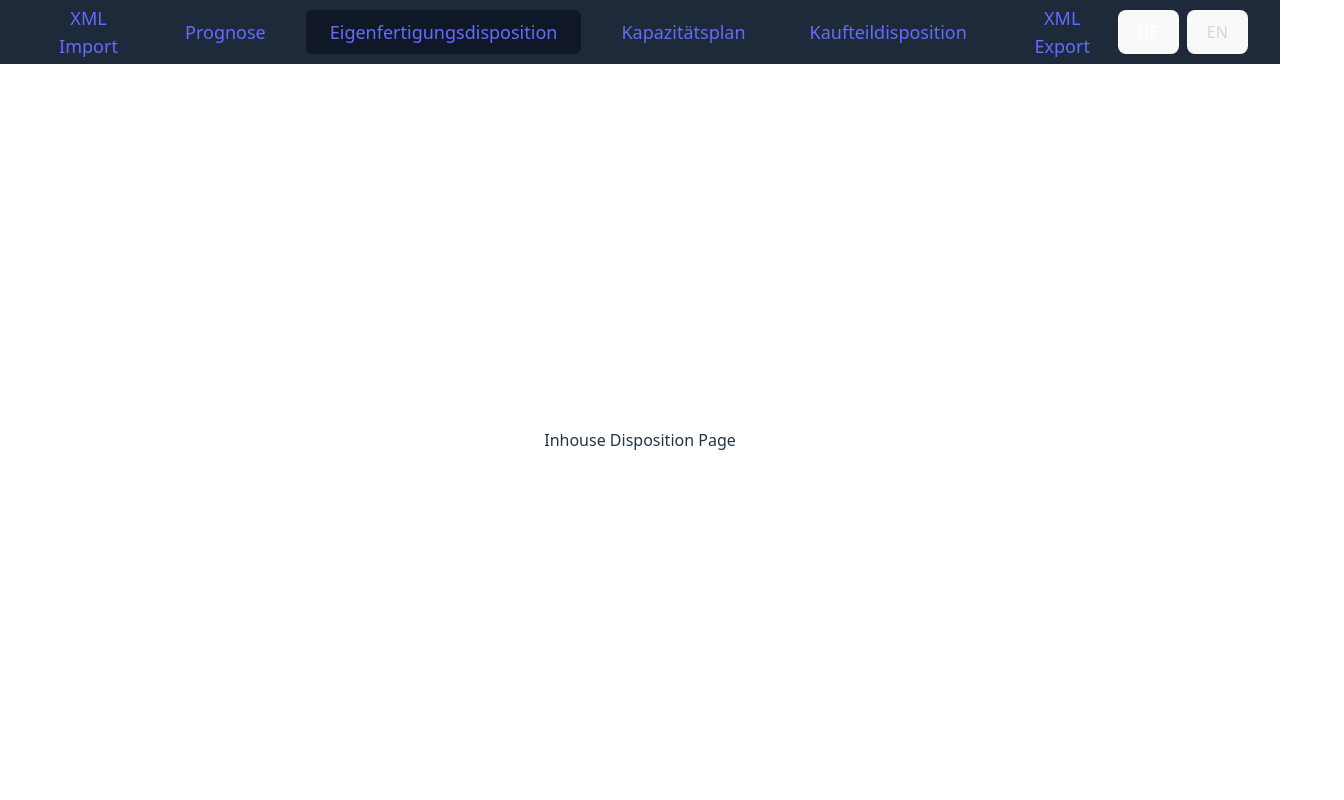
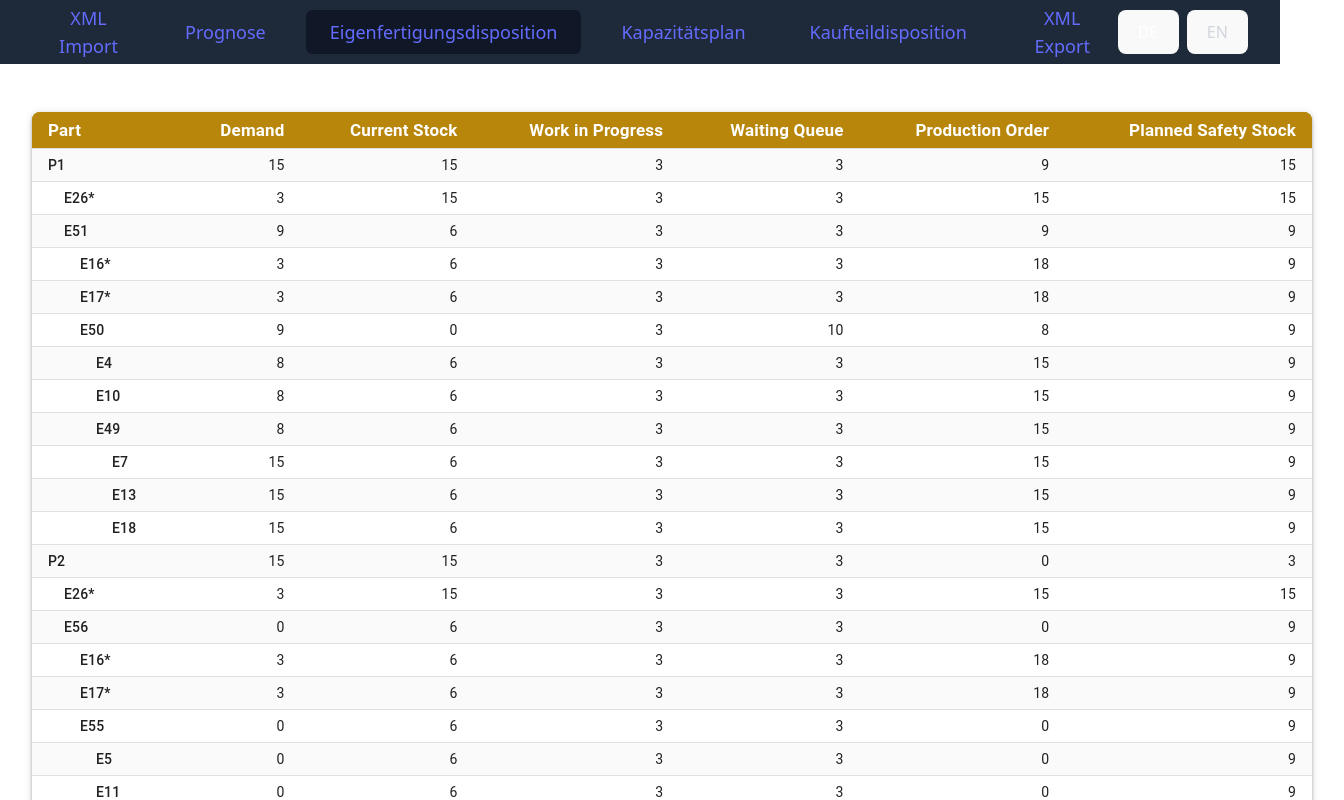
Before and after one commit to MarcoC567/pps, a React (Vite) app: page /inhouse-disposition in a window 1280 px wide. Shown: the top 800 px of the page, 1344 px wide, since content can reach past the window. Built offline with nearby package versions, Linux system fonts and the light colour scheme.

Commit message:
fixed some bugs

```diff
--- /dev/null
+++ b/src/pages/inhouse-disposition/display.tsx
@@ -0,0 +1,104 @@
+import { Box, Table, TableBody, TableCell, TableContainer, TableFooter, TableHead, TableRow } from "@mui/material"
+import { DispositionValues, productBOMs } from "./util/bom.ts";
+import { PartId } from "./util/parts.type.ts";
+import { flattenTree } from "./util/helpers.ts";
+
+export const Display = ({ dpR, dpI }) => {
+  const dpResult: Map<string, number> = dpR as Map<string, number>;
+  const dpInput = dpI as Map<string, DispositionValues>;
+  const flattenedBOMTree = flattenTree(productBOMs);
+
+  function getDispositionValues(partId: PartId): DispositionValues {
+    return {
+      demand: dpInput.get(partId)?.demand ?? 0,
+      currentStock: dpInput.get(partId)?.currentStock ?? 0,
+      workInProgress: dpInput.get(partId)?.workInProgress ?? 0,
+      waitingQueue: dpInput.get(partId)?.waitingQueue ?? 0,
+      productionOrder: dpResult.get(partId) ?? 0,
+      plannedSafetyStock: dpInput.get(partId)?.plannedSafetyStock ?? 0,
+    };
+  }
+  //TODO: Translations
+
+  return (
+    <TableContainer
+      sx={{
+        maxWidth: '100%',
+        minWidth: '80rem',
+        overflowX: 'auto',
+        boxShadow: 3,
+        borderRadius: 2,
+      }}
+    >
+      <Table size="small" stickyHeader>
+        <TableHead>
+          <TableRow
+            sx={{
+              backgroundColor: 'darkgoldenrod',
+              '& th': {
+                color: 'white',
+                fontWeight: 'bold',
+                fontSize: '1.0625rem',
+                position: 'sticky',
+                top: 0,
+                zIndex: 1,
+                backgroundColor: 'darkgoldenrod',
+              },
+            }}
+          >
+            <TableCell>Part</TableCell>
+            <TableCell align="right">Demand</TableCell>
+            <TableCell align="right">Current Stock</TableCell>
+            <TableCell align="right">Work in Progress</TableCell>
+            <TableCell align="right">Waiting Queue</TableCell>
+            <TableCell align="right">Production Order</TableCell>
+            <TableCell align="right">Planned Safety Stock</TableCell>
+          </TableRow>
+        </TableHead>
+
+
+        <TableBody>
+          {flattenedBOMTree.map((part, index) => {
+            const {
+              demand,
+              currentStock,
+              workInProgress,
+              waitingQueue,
+              productionOrder,
+              plannedSafetyStock,
+            } = getDispositionValues(part.partId);
+
+            return (
+              <TableRow
+                key={part.id}
+                sx={{
+                  backgroundColor: index % 2 === 0 ? 'grey.50' : 'white',
+                  '&:last-child td, &:last-child th': { border: 0 },
+                  '&:hover': { backgroundColor: 'grey.100' },
+                }}
+              >
+                <TableCell>
+                  <Box pl={part.level * 2} fontWeight="medium">
+                    {part.partId + (["E16", "E17", "E26"].includes(part.partId) ? "*" : "") }
+                  </Box>
+                </TableCell>
+                <TableCell align="right">{demand}</TableCell>
+                <TableCell align="right">{currentStock}</TableCell>
+                <TableCell align="right">{workInProgress}</TableCell>
+                <TableCell align="right">{waitingQueue}</TableCell>
+                <TableCell align="right">{productionOrder}</TableCell>
+                <TableCell align="right">{plannedSafetyStock}</TableCell>
+              </TableRow>
+            );
+          })}
+        </TableBody>
+        <TableFooter>
+          <TableRow>
+            <TableCell>*Shared parts</TableCell>
+          </TableRow>
+        </TableFooter>
+      </Table>
+    </TableContainer>
+
+  );
+}
--- a/src/pages/inhouse-disposition/index.tsx
+++ b/src/pages/inhouse-disposition/index.tsx
@@ -1,3 +1,69 @@
+import { useEffect, useState } from "react";
+import { dispositionService} from "./services";
+import { DispositionInput, DispositionValues, productBOMs } from "./util/bom.ts";
+import { Display } from "./display.tsx";
+import { Paper } from "@mui/material";
+import { PartId } from "./util/parts.type.ts";
+import { INHOUSE_DISPOSITION_INPUT, INHOUSE_DISPOSITION_RESULT } from "./services/inhouseDisposition.service.ts";
+
 export default function InhouseDispositionPage() {
-  return <div>Inhouse Disposition Page</div>;
+  const [dispositionOutput, setDispositionOutput] = useState<Map<string, number> | null>(null);
+  const [dispositionInput, setDispositionInput] = useState<DispositionInput | null>(null);
+  useEffect(() => {
+    // your side effect code here
+    const dispositionInput: DispositionInput = new Map<PartId, DispositionValues>([
+      // finished products
+      ['P1',{ demand:15, plannedSafetyStock:15, currentStock:15, waitingQueue:3, workInProgress:3, productionOrder:0 }],
+      ['P2',{ demand:15, plannedSafetyStock:3, currentStock:15, waitingQueue:3, workInProgress:3, productionOrder:0 }],
+      ['P3',{ demand:9,  plannedSafetyStock:3,  currentStock:3,  waitingQueue:3, workInProgress:3, productionOrder:0 }],
+
+      // E‑parts for P1
+      ['E51',{ demand:0, plannedSafetyStock:9, currentStock:6, waitingQueue:3, workInProgress:3, productionOrder:0 }],
+      ['E50',{ demand:0, plannedSafetyStock:9, currentStock:0, waitingQueue:10, workInProgress:3, productionOrder:0 }],
+      ['E4', { demand:0, plannedSafetyStock:9, currentStock:6, waitingQueue:3, workInProgress:3, productionOrder:0 }],
+      ['E10',{ demand:0, plannedSafetyStock:9, currentStock:6, waitingQueue:3, workInProgress:3, productionOrder:0 }],
+      ['E49',{ demand:0, plannedSafetyStock:9, currentStock:6, waitingQueue:3, workInProgress:3, productionOrder:0 }],
+      ['E7', { demand:0, plannedSafetyStock:9, currentStock:6, waitingQueue:3, workInProgress:3, productionOrder:0 }],
+      ['E13',{ demand:0, plannedSafetyStock:9, currentStock:6, waitingQueue:3, workInProgress:3, productionOrder:0 }],
+      ['E18',{ demand:0, plannedSafetyStock:9, currentStock:6, waitingQueue:3, workInProgress:3, productionOrder:0 }],
+
+      // E‑parts for P2
+      ['E56',{ demand:0, plannedSafetyStock:9, currentStock:6, waitingQueue:3, workInProgress:3, productionOrder:0 }],
+      ['E55',{ demand:0, plannedSafetyStock:9, currentStock:6, waitingQueue:3, workInProgress:3, productionOrder:0 }],
+      ['E5', { demand:0, plannedSafetyStock:9, currentStock:6, waitingQueue:3, workInProgress:3, productionOrder:0 }],
+      ['E11',{ demand:0, plannedSafetyStock:9, currentStock:6, waitingQueue:3, workInProgress:3, productionOrder:0 }],
+      ['E54',{ demand:0, plannedSafetyStock:9, currentStock:6, waitingQueue:3, workInProgress:3, productionOrder:0 }],
+      ['E8', { demand:0, plannedSafetyStock:9, currentStock:6, waitingQueue:3, workInProgress:3, productionOrder:0 }],
+      ['E14',{ demand:0, plannedSafetyStock:9, currentStock:6, waitingQueue:3, workInProgress:3, productionOrder:0 }],
+      ['E19',{ demand:0, plannedSafetyStock:9, currentStock:6, waitingQueue:3, workInProgress:3, productionOrder:0 }],
+
+      // E‑parts for P3
+      ['E31',{ demand:0, plannedSafetyStock:9, currentStock:6, waitingQueue:3, workInProgress:3, productionOrder:0 }],
+      ['E30',{ demand:0, plannedSafetyStock:9, currentStock:6, waitingQueue:3, workInProgress:3, productionOrder:0 }],
+      ['E6', { demand:0, plannedSafetyStock:9, currentStock:6, waitingQueue:3, workInProgress:3, productionOrder:0 }],
+      ['E12',{ demand:0, plannedSafetyStock:9, currentStock:6, waitingQueue:3, workInProgress:3, productionOrder:0 }],
+      ['E29',{ demand:0, plannedSafetyStock:9, currentStock:6, waitingQueue:3, workInProgress:3, productionOrder:0 }],
+      ['E9', { demand:0, plannedSafetyStock:9, currentStock:6, waitingQueue:3, workInProgress:3, productionOrder:0 }],
+      ['E15',{ demand:0, plannedSafetyStock:9, currentStock:6, waitingQueue:3, workInProgress:3, productionOrder:0 }],
+      ['E20',{ demand:0, plannedSafetyStock:9, currentStock:6, waitingQueue:3, workInProgress:3, productionOrder:0 }],
+
+      // shared E‑parts
+      ['E26',{ demand:0, plannedSafetyStock:15, currentStock:15, waitingQueue:3, workInProgress:3, productionOrder:0 }],
+      ['E16',{ demand:0, plannedSafetyStock:9, currentStock:6, waitingQueue:3, workInProgress:3, productionOrder:0 }],
+      ['E17',{ demand:0, plannedSafetyStock:9, currentStock:6, waitingQueue:3, workInProgress:3, productionOrder:0 }],
+    ]);// fetch from local storage and map accordingly
+    localStorage.setItem(INHOUSE_DISPOSITION_INPUT, JSON.stringify(dispositionInput));
+    const dispositionOutput = dispositionService.calculateDispositionValues(productBOMs, dispositionInput);
+    setDispositionOutput(dispositionOutput);
+    setDispositionInput(dispositionInput);
+  }, []);
+
+  if (!dispositionInput || !dispositionOutput) {
+    return null;                      // or a <CircularProgress />
+  }
+  return <div>
+    <Paper>
+      <Display dpR={dispositionOutput} dpI={dispositionInput} />
+    </Paper>
+  </div>;
 }
--- /dev/null
+++ b/src/pages/inhouse-disposition/services/index.ts
@@ -0,0 +1,3 @@
+import { DispositionService } from "./inhouseDisposition.service.ts";
+
+export const dispositionService = new DispositionService();
--- a/src/pages/inhouse-disposition/1.service.ts
+++ b/src/pages/inhouse-disposition/services/inhouseDisposition.service.ts
@@ -2,12 +2,19 @@ import {
   DispositionInput,
   DispositionValues,
   PartBOM,
-} from "./bom.ts";
-import { PartId } from "./parts.type.ts";
+} from "../util/bom.ts";
+import { PartId } from "../util/parts.type.ts";
+
+export const INHOUSE_DISPOSITION_RESULT = 'inhouseDispositionResult';
+export const INHOUSE_DISPOSITION_INPUT = 'inhouseDispositionInput';
 
 export class DispositionService {
   private output!: Map<PartId, number>;
 
+  /*
+    Recursively calculate the disposition values for the given product BOMs and the given disposition input.
+    Saves the result in local storage.
+   */
   public calculateDispositionValues(productBOMs: PartBOM[], dispositionInput: DispositionInput): Map<PartId, number> {
     this.output = new Map<PartId, number>();
 
@@ -15,7 +22,9 @@ export class DispositionService {
       this.traverseAndCalculate(partBOM, dispositionInput);
     })
 
-    return new Map<PartId, number>(this.output);
+    const outputMap = new Map<PartId, number>(this.output);
+    localStorage.setItem(INHOUSE_DISPOSITION_RESULT, JSON.stringify(outputMap));
+    return outputMap;
   }
 
   private traverseAndCalculate(partBOM: PartBOM, input: DispositionInput, carryOver?: number): void {
--- a/src/pages/inhouse-disposition/bom.ts
+++ b/src/pages/inhouse-disposition/util/bom.ts
@@ -164,4 +164,4 @@ const p3: PartBOM = {
   ],
 }
 
-export const products: PartBOM[] = [p1, p2, p3];
+export const productBOMs: PartBOM[] = [p1, p2, p3];
--- /dev/null
+++ b/src/pages/inhouse-disposition/util/helpers.ts
@@ -0,0 +1,18 @@
+export function flattenTree(nodes, level = 0, parent = null) {
+  let result = [];
+
+  for (const node of nodes) {
+    const { parts, ...rest } = node;
+    result.push({ ...rest, level, parent });
+
+    if (parts?.length) {
+      result = result.concat(flattenTree(parts, level + 1, node.id));
+    }
+  }
+
+  return result;
+}
+
+export function getDispositionResult() {
+
+}
--- a/src/pages/production-plan/index.tsx
+++ b/src/pages/production-plan/index.tsx
@@ -1,59 +1,59 @@
-import ForecastTable from './ForecastTable.tsx';
-import SalesForecastTable from './SalesForecastTable.tsx';
-import StockAndQueueTable, { StockData } from './StockAndQueueTable.tsx';
-import parts from '../../data/base-data/parts.json';
-
-export default function ProductionPlanPage() {
-  const forecastData = [
-    {
-      product: "P1 Children Bike",
-      values: [150, 150, 150, 150, 200, 250, 250],
-    },
-    {
-      product: "P2 Women Bike",
-      values: [150, 150, 150, 100, 150, 150, 150],
-    },
-    {
-      product: "P3 Men Bike",
-      values: [150, 150, 150, 100, 150, 100, 100],
-    },
-  ];
-
-  const salesForecastData = [
-    {
-      product: "P1 Children Bike",
-      current: 200,
-      next: 200,
-    },
-    {
-      product: "P2 Women Bike",
-      current: 100,
-      next: 150,
-    },
-    {
-      product: "P3 Men Bike",
-      current: 50,
-      next: 50,
-    },
-  ];
-
-  console.log(parts);
-
-  const stockData: StockData[] = parts.artikel.map(artikel => {
-    return {
-      product: `${artikel.artikelnummer} ${artikel.bezeichnung}`,
-      stock: 0,
-      endStock: 0,
-      waitingList: 0,
-      inProduction: 0,
-    } as StockData
-  });
-
-  return (
-    <div>
-      <ForecastTable forecastData={forecastData} />
-      <SalesForecastTable salesForecastData={salesForecastData} />
-      <StockAndQueueTable stockData={stockData} />
-    </div>
-  );
-}
+// import ForecastTable from './ForecastTable.tsx';
+// import SalesForecastTable from './SalesForecastTable.tsx';
+// import StockAndQueueTable, { StockData } from './StockAndQueueTable.tsx';
+// import parts from '../../data/base-data/parts.json';
+//
+// export default function ProductionPlanPage() {
+//   const forecastData = [
+//     {
+//       product: "P1 Children Bike",
+//       values: [150, 150, 150, 150, 200, 250, 250],
+//     },
+//     {
+//       product: "P2 Women Bike",
+//       values: [150, 150, 150, 100, 150, 150, 150],
+//     },
+//     {
+//       product: "P3 Men Bike",
+//       values: [150, 150, 150, 100, 150, 100, 100],
+//     },
+//   ];
+//
+//   const salesForecastData = [
+//     {
+//       product: "P1 Children Bike",
+//       current: 200,
+//       next: 200,
+//     },
+//     {
+//       product: "P2 Women Bike",
+//       current: 100,
+//       next: 150,
+//     },
+//     {
+//       product: "P3 Men Bike",
+//       current: 50,
+//       next: 50,
+//     },
+//   ];
+//
+//   console.log(parts);
+//
+//   const stockData: StockData[] = parts.artikel.map(artikel => {
+//     return {
+//       product: `${artikel.artikelnummer} ${artikel.bezeichnung}`,
+//       stock: 0,
+//       endStock: 0,
+//       waitingList: 0,
+//       inProduction: 0,
+//     } as StockData
+//   });
+//
+//   return (
+//     <div>
+//       <ForecastTable forecastData={forecastData} />
+//       <SalesForecastTable salesForecastData={salesForecastData} />
+//       <StockAndQueueTable stockData={stockData} />
+//     </div>
+//   );
+// }
```
Also changed, not shown: src/pages/inhouse-disposition/util/parts.type.ts (renamed from src/pages/inhouse-disposition/parts.type.ts), 1 other file (tests, documents, lock files or other folders).
